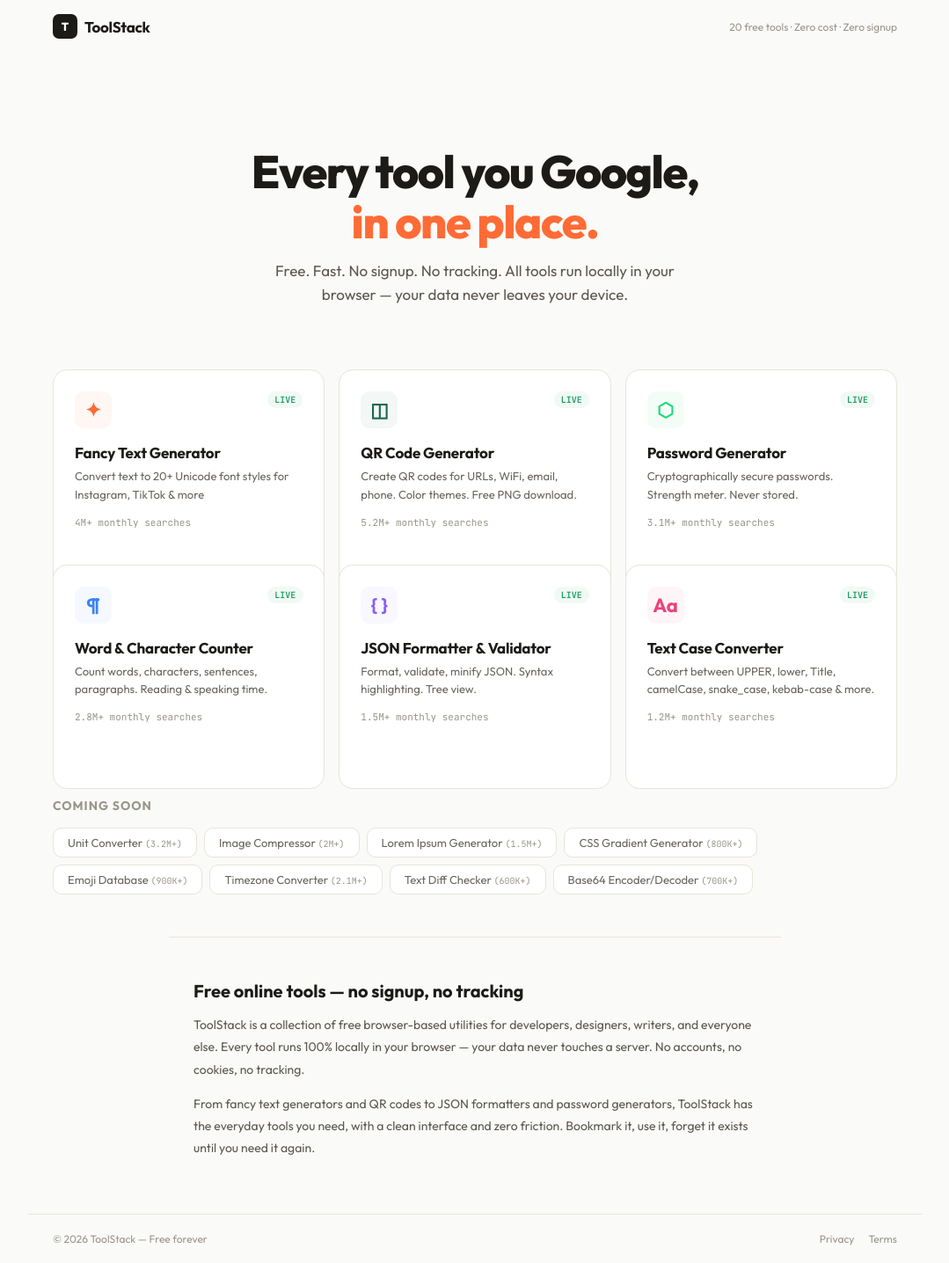
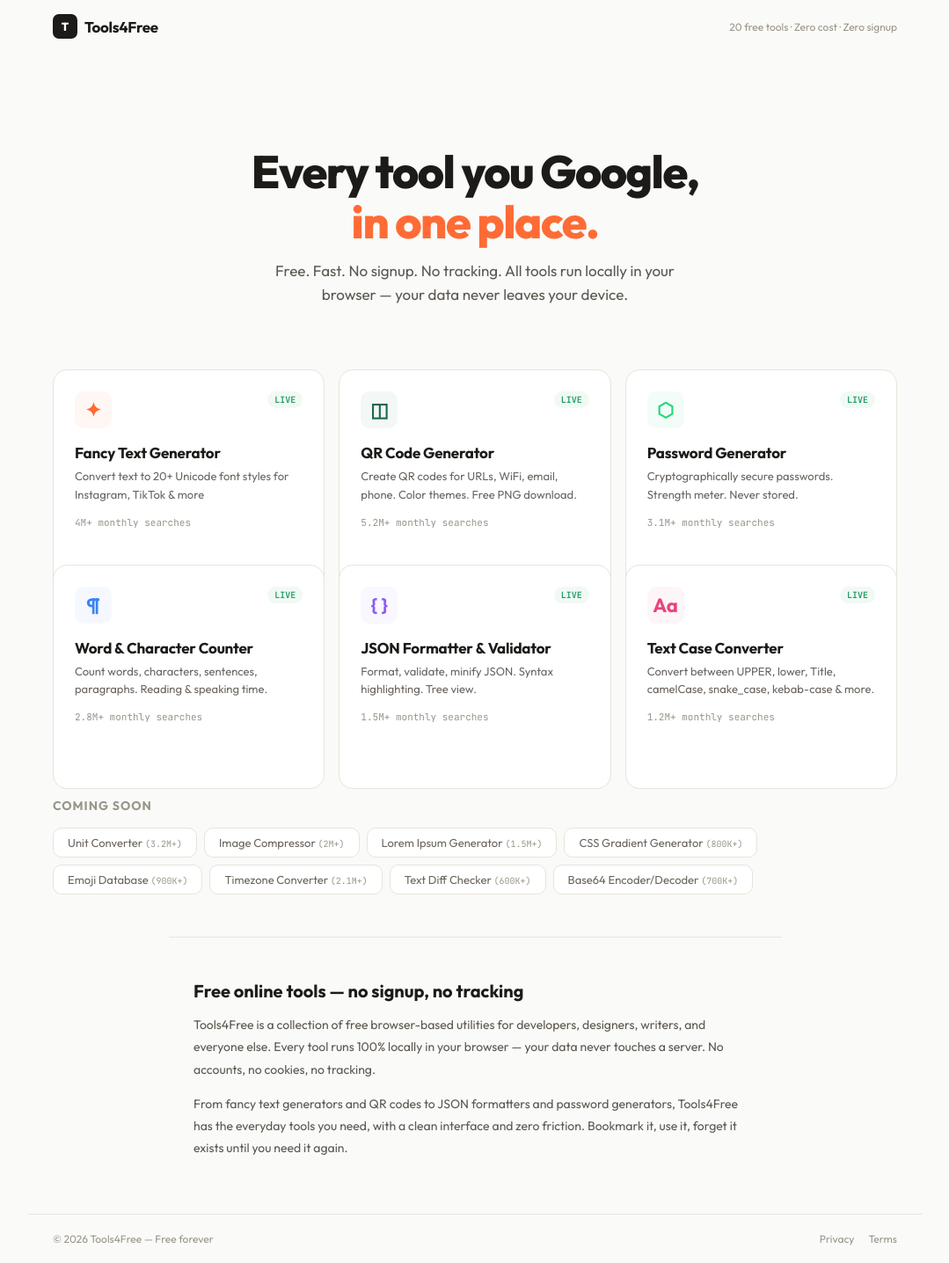
Before and after one commit to MarcoBlch/toolstack, a Next.js app: page / in a window 1280 px wide. Shown: the whole page at 88% size, without its empty margins (100-1179 px from the left). Built offline with nearby package versions, Linux system fonts and the light colour scheme.

Commit message:
Rebrand to Tools4Free + set domain to tools4free.site
Co-Authored-By: Claude Opus 4.6 <noreply@anthropic.com>

```diff
--- a/app/json-formatter/client.tsx
+++ b/app/json-formatter/client.tsx
@@ -55,7 +55,7 @@ export default function JSONFormatterClient() {
 
   const handleSample = () => {
     const sample = JSON.stringify({
-      name: "ToolStack",
+      name: "Tools4Free",
       version: "1.0.0",
       tools: ["FancyText", "QRDrop", "PassForge", "WordTool", "JSONPretty"],
       config: { theme: "dark", language: "en", premium: false },
--- a/app/layout.tsx
+++ b/app/layout.tsx
@@ -1,9 +1,9 @@
 import type { Metadata } from 'next'
 
 export const metadata: Metadata = {
-  title: 'ToolStack — Free Online Tools',
+  title: 'Tools4Free — Free Online Tools',
   description: 'Free online tools: text generator, QR codes, passwords, word counter, JSON formatter, and more. No signup. No ads. No BS.',
-  metadataBase: new URL('https://toolstack.dev'), // CHANGE THIS to your domain
+  metadataBase: new URL('https://tools4free.site'),
 }
 
 export default function RootLayout({ children }: { children: React.ReactNode }) {
--- a/app/page.tsx
+++ b/app/page.tsx
@@ -38,7 +38,7 @@ export default function Home() {
             background: '#1C1B18', display: 'flex', alignItems: 'center',
             justifyContent: 'center', color: '#fff', fontSize: 13, fontWeight: 800,
           }}>T</div>
-          <span style={{ fontSize: 17, fontWeight: 700, letterSpacing: '-.3px' }}>ToolStack</span>
+          <span style={{ fontSize: 17, fontWeight: 700, letterSpacing: '-.3px' }}>Tools4Free</span>
         </div>
         <span style={{ fontSize: 12, color: '#9A958A' }}>20 free tools · Zero cost · Zero signup</span>
       </nav>
@@ -135,10 +135,10 @@ export default function Home() {
           Free online tools — no signup, no tracking
         </h2>
         <p style={{ fontSize: 14, color: '#5C5850', lineHeight: 1.8, marginBottom: 12 }}>
-          ToolStack is a collection of free browser-based utilities for developers, designers, writers, and everyone else. Every tool runs 100% locally in your browser — your data never touches a server. No accounts, no cookies, no tracking.
+          Tools4Free is a collection of free browser-based utilities for developers, designers, writers, and everyone else. Every tool runs 100% locally in your browser — your data never touches a server. No accounts, no cookies, no tracking.
         </p>
         <p style={{ fontSize: 14, color: '#5C5850', lineHeight: 1.8 }}>
-          From fancy text generators and QR codes to JSON formatters and password generators, ToolStack has the everyday tools you need, with a clean interface and zero friction. Bookmark it, use it, forget it exists until you need it again.
+          From fancy text generators and QR codes to JSON formatters and password generators, Tools4Free has the everyday tools you need, with a clean interface and zero friction. Bookmark it, use it, forget it exists until you need it again.
         </p>
       </section>
 
@@ -149,7 +149,7 @@ export default function Home() {
         display: 'flex', justifyContent: 'space-between',
         fontSize: 12, color: '#9A958A',
       }}>
-        <span>© 2026 ToolStack — Free forever</span>
+        <span>© 2026 Tools4Free — Free forever</span>
         <div style={{ display: 'flex', gap: 16 }}>
           <a href="#" style={{ color: '#9A958A', textDecoration: 'none' }}>Privacy</a>
           <a href="#" style={{ color: '#9A958A', textDecoration: 'none' }}>Terms</a>
--- a/app/robots.ts
+++ b/app/robots.ts
@@ -3,6 +3,6 @@ import { MetadataRoute } from 'next'
 export default function robots(): MetadataRoute.Robots {
   return {
     rules: { userAgent: '*', allow: '/' },
-    sitemap: 'https://toolstack.dev/sitemap.xml', // CHANGE to your domain
+    sitemap: 'https://tools4free.site/sitemap.xml',
   }
 }
--- a/app/sitemap.ts
+++ b/app/sitemap.ts
@@ -1,6 +1,6 @@
 import { MetadataRoute } from 'next'
 
-const BASE = 'https://toolstack.dev' // CHANGE to your domain
+const BASE = 'https://tools4free.site'
 
 export default function sitemap(): MetadataRoute.Sitemap {
   const tools = [
--- a/components/ToolShell.tsx
+++ b/components/ToolShell.tsx
@@ -63,7 +63,7 @@ export default function ToolShell({
           display: 'flex', justifyContent: 'space-between',
           fontSize: 12, color: '#B0AAA0',
         }}>
-          <span>© 2026 ToolStack — Free forever</span>
+          <span>© 2026 Tools4Free — Free forever</span>
           <div style={{ display: 'flex', gap: 16 }}>
             <a href="#" style={{ color: '#B0AAA0', textDecoration: 'none' }}>Privacy</a>
             <a href="#" style={{ color: '#B0AAA0', textDecoration: 'none' }}>Terms</a>
--- a/package.json
+++ b/package.json
@@ -1,5 +1,5 @@
 {
-  "name": "toolstack",
+  "name": "tools4free",
   "version": "1.0.0",
   "private": true,
   "scripts": {
```
Also changed, not shown: .claude/settings.json.
